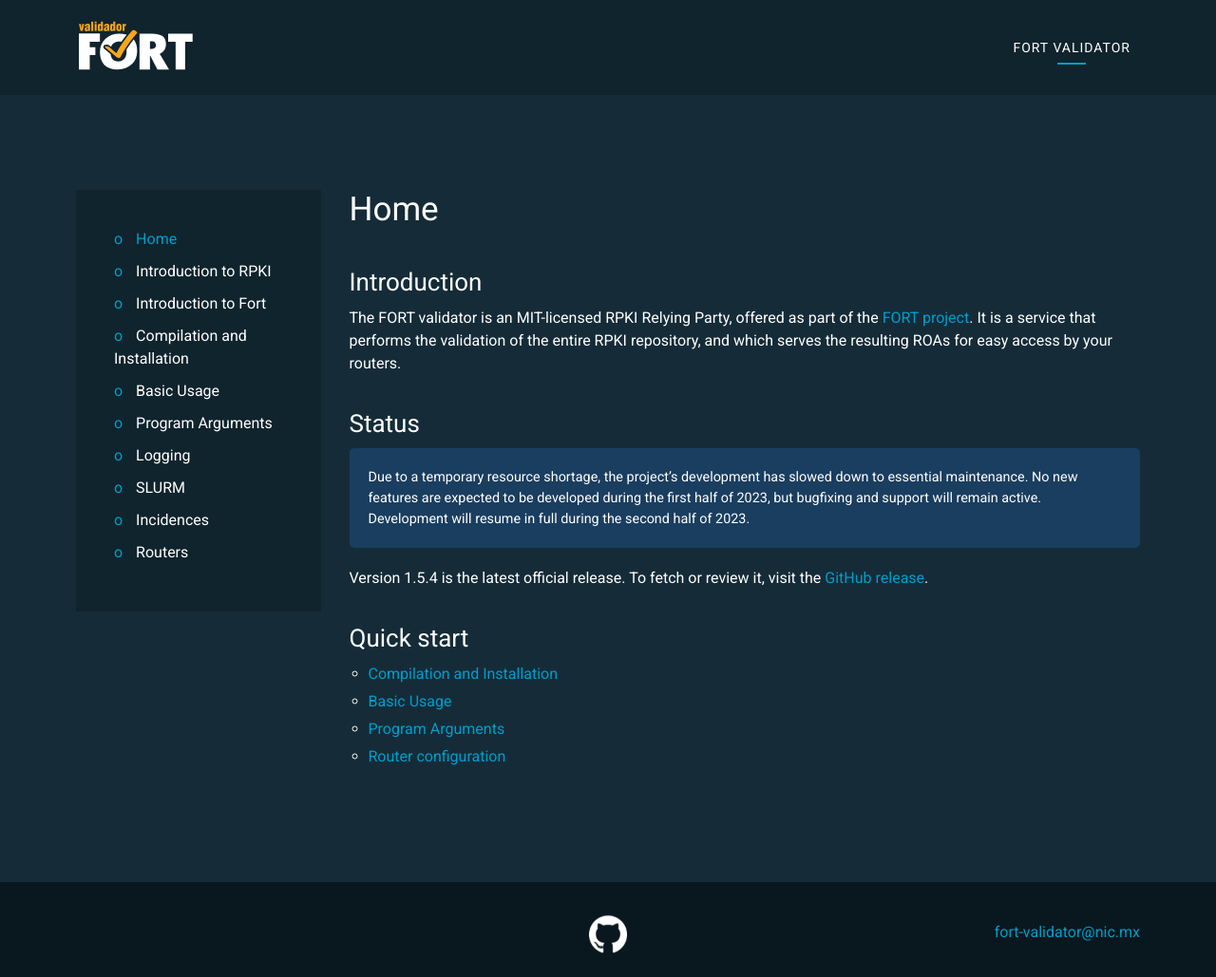
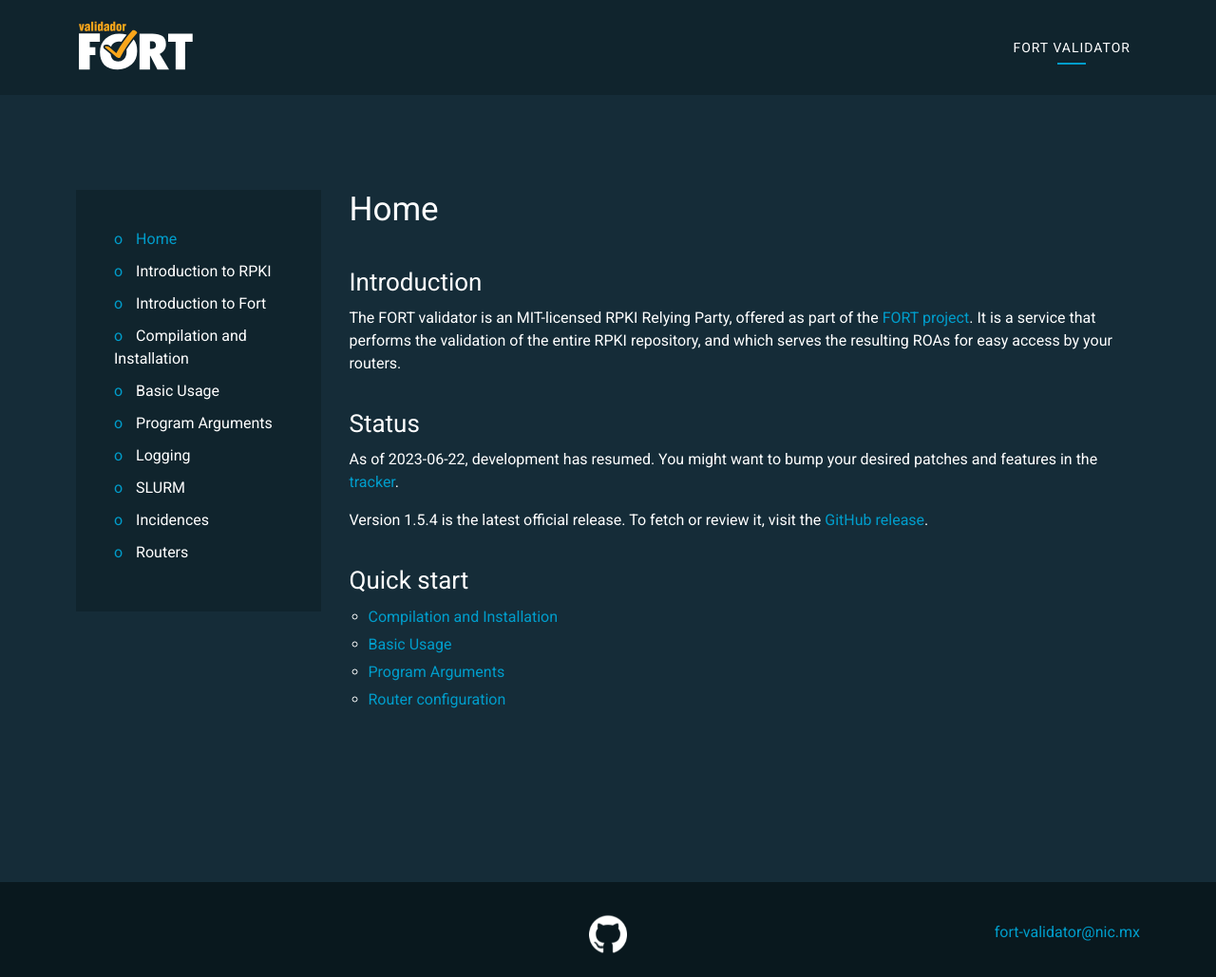
Before and after one commit to NICMx/FORT-validator, a Jekyll site: the page built from docs/index.md, in a window 1280 px wide and 1029 px high. Shown: the whole window at 95% size. Built offline with Jekyll 4.4.1, drawn with Linux system fonts in a browser that asks for light colours.

Commit message:
Update status in the documentation

```diff
--- a/docs/index.md
+++ b/docs/index.md
@@ -11,9 +11,7 @@ The FORT validator is an MIT-licensed RPKI Relying Party, offered as part of the
 
 ## Status
 
-> Due to a temporary resource shortage, the project's development has slowed down to essential maintenance. No new features are expected to be developed during the first half of 2023, but bugfixing and support will remain active.
->
-> Development will resume in full during the second half of 2023.
+As of 2023-06-22, development has resumed. You might want to bump your desired patches and features in the [tracker](https://github.com/NICMx/FORT-validator).
 
 Version {{ site.fort-latest-version }} is the latest official release. To fetch or review it, visit the [GitHub release](https://github.com/NICMx/FORT-validator/releases/tag/{{ site.fort-latest-version }}){:target="_blank"}.
 
```
